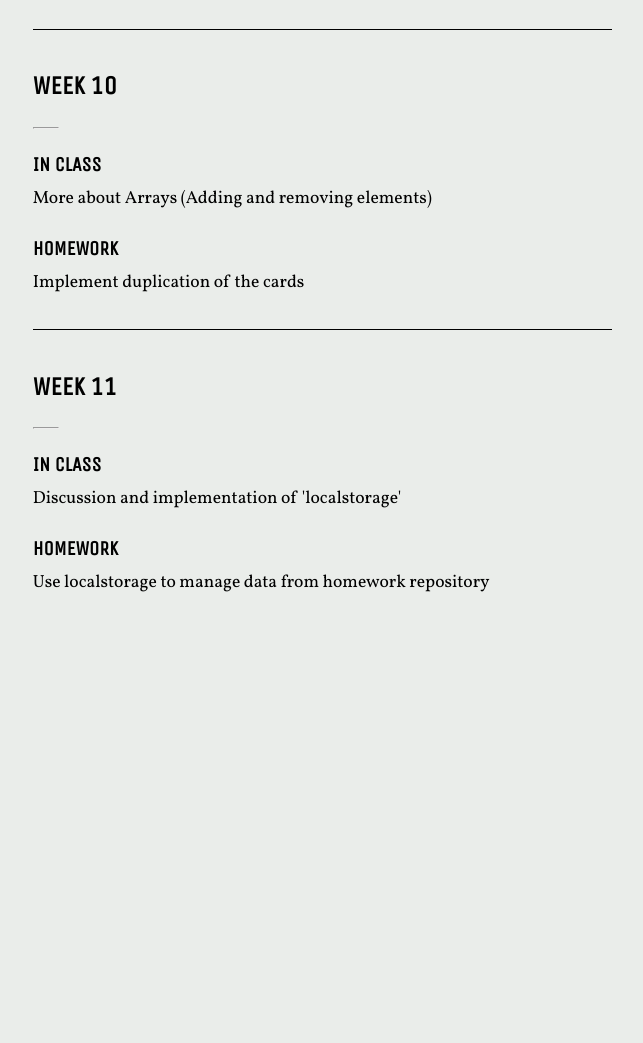
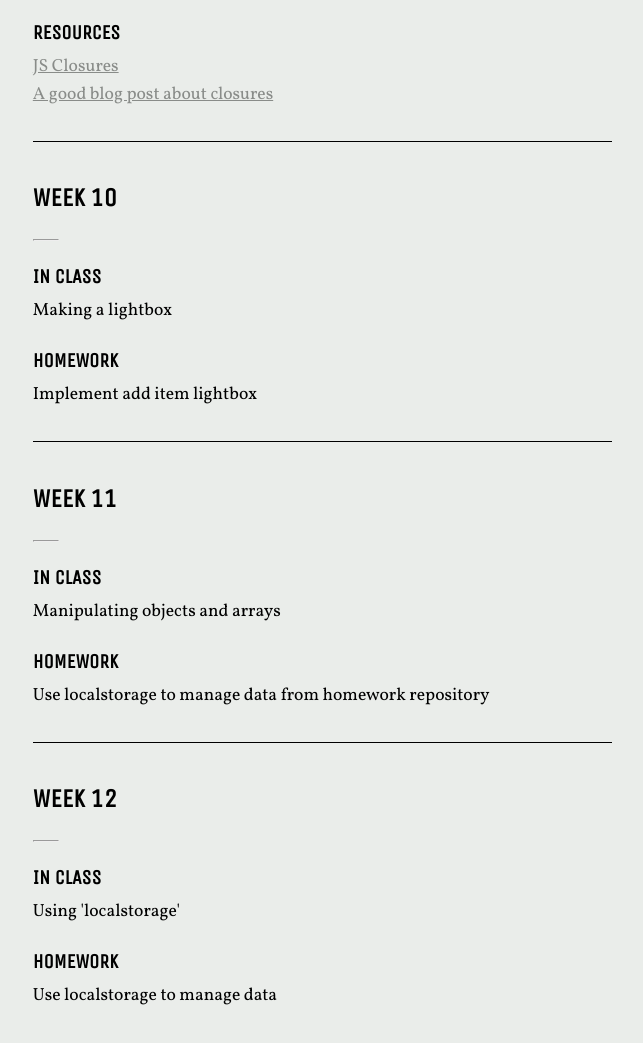
Before and after one commit to Navarjun/ARTG-2401, a plain HTML site: page schedule.html in a window 1280 px wide. Shown: the part 3816-4859 px from the top of the page, without its empty margins (476-1119 px from the left). Before the commit the page ends 4463 px from the top, so only its background shows below. Drawn offline with nearby package versions, Linux system fonts and the light colour scheme.

Commit message:
Semester plan

```diff
--- a/schedule.html
+++ b/schedule.html
@@ -214,6 +214,13 @@
             <li>The highlighter div that we created in the class, should be controlled by arrow keys. This is to be achieved using keyboard event listeners discussed in week-8.</li>
           </ul>
         </div>
+        <div class="resources">
+          <ul>
+            <p class="unica caps b f4">Resources</p>
+            <li><a href="https://developer.mozilla.org/en-US/docs/Web/JavaScript/Closures">JS Closures</a></li>
+            <li><a href="https://medium.com/@nickbalestra/javascripts-lexical-scope-hoisting-and-closures-without-mystery-c2324681d4be">A good blog post about closures</a></li>
+          </ul>
+        </div>
       </section>
 
       <section class="mt4 pt3 bt">
@@ -222,13 +229,13 @@
         <div class="classwork">
           <ul>
             <p class="unica caps b f4">In Class</p>
-            <li>More about Arrays (Adding and removing elements)</li>
+            <li>Making a lightbox</li>
           </ul>
         </div>
         <div class="homework">
           <ul>
             <p class="unica caps b f4">Homework</p>
-            <li>Implement duplication of the cards</li>
+            <li>Implement add item lightbox</li>
           </ul>
         </div>
       </section>
@@ -239,7 +246,7 @@
         <div class="classwork">
           <ul>
             <p class="unica caps b f4">In Class</p>
-            <li>Discussion and implementation of 'localstorage'</li>
+            <li>Manipulating objects and arrays</li>
           </ul>
         </div>
         <div class="homework">
@@ -250,6 +257,22 @@
         </div>
       </section>
 
+      <section class="mt4 pt3 bt">
+        <h3>Week 12</h3>
+        <hr>
+        <div class="classwork">
+          <ul>
+            <p class="unica caps b f4">In Class</p>
+            <li>Using 'localstorage'</li>
+          </ul>
+        </div>
+        <div class="homework">
+          <ul>
+            <p class="unica caps b f4">Homework</p>
+            <li>Use localstorage to manage data</li>
+          </ul>
+        </div>
+      </section>
     </article>
   </main>
 </body>
```
